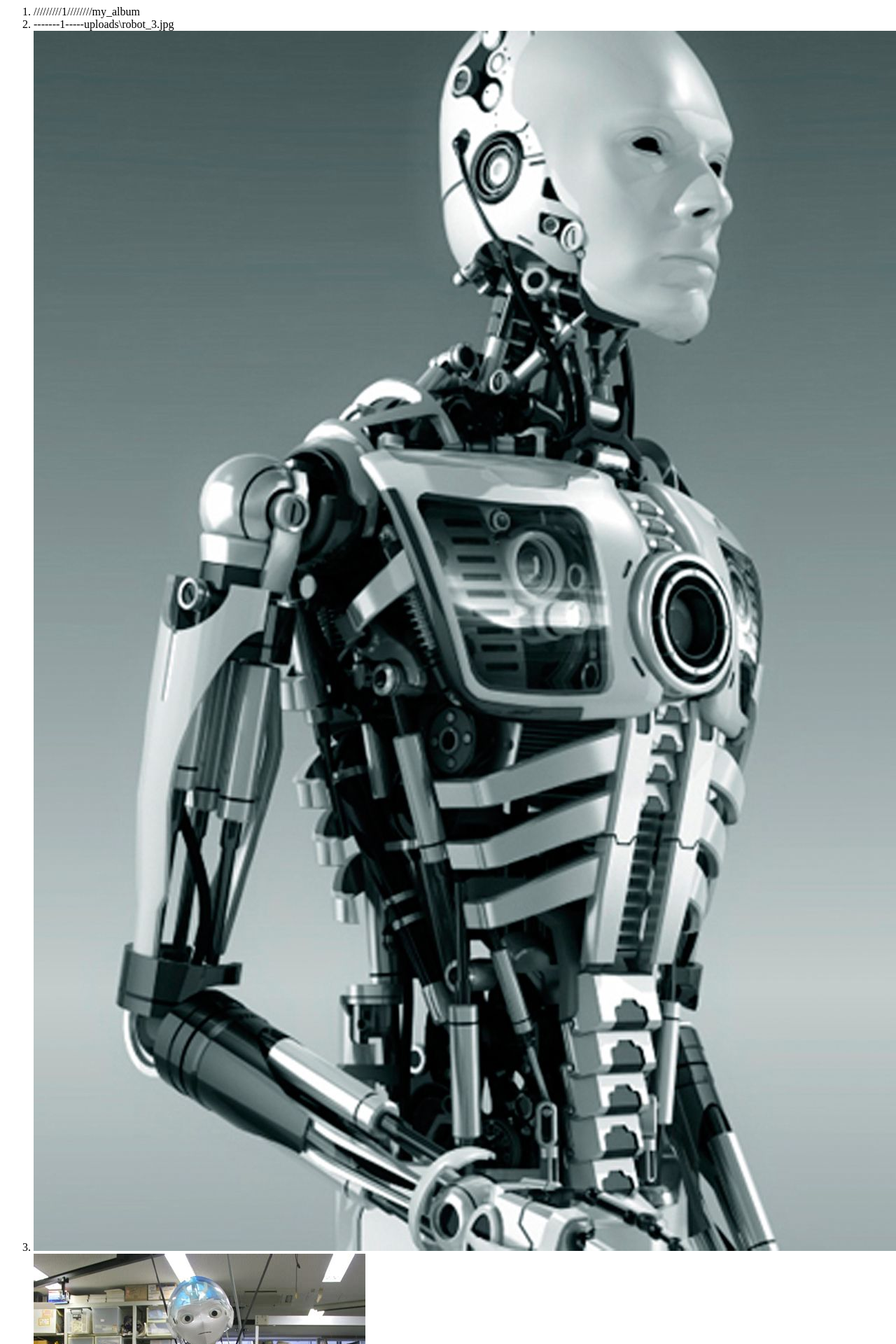
After one commit to harryscodingvault/flask_upload_app, a Flask app: page /my_albums in a window 1280 px wide. The commit adds this page. Shown: the top 1920 px of the page at 70% size. Run offline with Flask 2, Linux system fonts and the light colour scheme; data comes from the database, SQL or seed files in the repository; both versions use the stored data as it was after the commit; some libraries are stand-ins or nearby versions.

Commit message:
image display bug fixed

```diff
--- a/app.py
+++ b/app.py
@@ -17,7 +17,7 @@ app = Flask(__name__)
 
 photos = UploadSet('photos', IMAGES)
 
-app.config['UPLOADED_PHOTOS_DEST'] = 'uploads'
+app.config['UPLOADED_PHOTOS_DEST'] = 'static/uploads'
 app.config['SQLALCHEMY_DATABASE_URI'] = 'sqlite:///my_photos.db'
 app.config['DEBUG'] = True
 app.config['SECRET_KEY'] = 'mysecret'
@@ -127,6 +127,7 @@ def photo_upload(album_id):
             file.save(os.path.join(app.config['UPLOADED_PHOTOS_DEST'], filename))
             filenames.append(filename)
             file_url = os.path.join(app.config['UPLOADED_PHOTOS_DEST'], filename)
+            file_url = '..\\' + file_url
             #Database
             new_photo  = Photo(image=file_url, album_id= album_id)
             db.session.add(new_photo)
@@ -150,10 +151,16 @@ def album_menu():
         return redirect(url_for('album_menu'))
 
     albums = Album.query.all()
+    photos = Photo.query.all()
 
-    return render_template('list_album.html', form = form, albums=albums)
+    return render_template('list_album.html', form = form, albums=albums, photos=photos)
 
+@app.route('/my_albums', methods=['GET', 'POST'])
+def my_albums():
+    albums = Album.query.all()
+    photos = Photo.query.all()
 
+    return render_template('my_albums.html', photos = photos, albums=albums)
 
 if __name__ == '__main__':
     manager.run()
--- /dev/null
+++ b/templates/my_albums.html
@@ -0,0 +1,23 @@
+<html lang="en">
+
+<head>
+    <meta charset="UTF-8">
+    <meta name="viewport" content="width=device-width, initial-scale=1.0">
+    <title>Document</title>
+</head>
+
+<body>
+    <ol>
+        {% for album in albums %}
+        <li>/////////{{album.id}}////////{{album.name}}</li>
+
+        {% for photo in photos if photo.album_id== album.id %}
+        <li>-------{{photo.album_id}}-----{{photo.image}}</li>
+        <li><img src="{{photo.image}}" alt="Robot Image"></li>
+        <li><img src="..\uploads\robot_.jpg" alt="Robot Image"></li>
+        {% endfor %} {% endfor %}
+
+    </ol>
+</body>
+
+</html>
```
Also changed, not shown: templates/list_album.html (+7 -3 lines), templates/test.html (added, +15 -0 lines), templates/upload.html (+5 -5 lines), my_photos.db, static/uploads/robot_.jpg (added), static/uploads/robot_2.jpg (added), static/uploads/robot_3.jpg (added).
